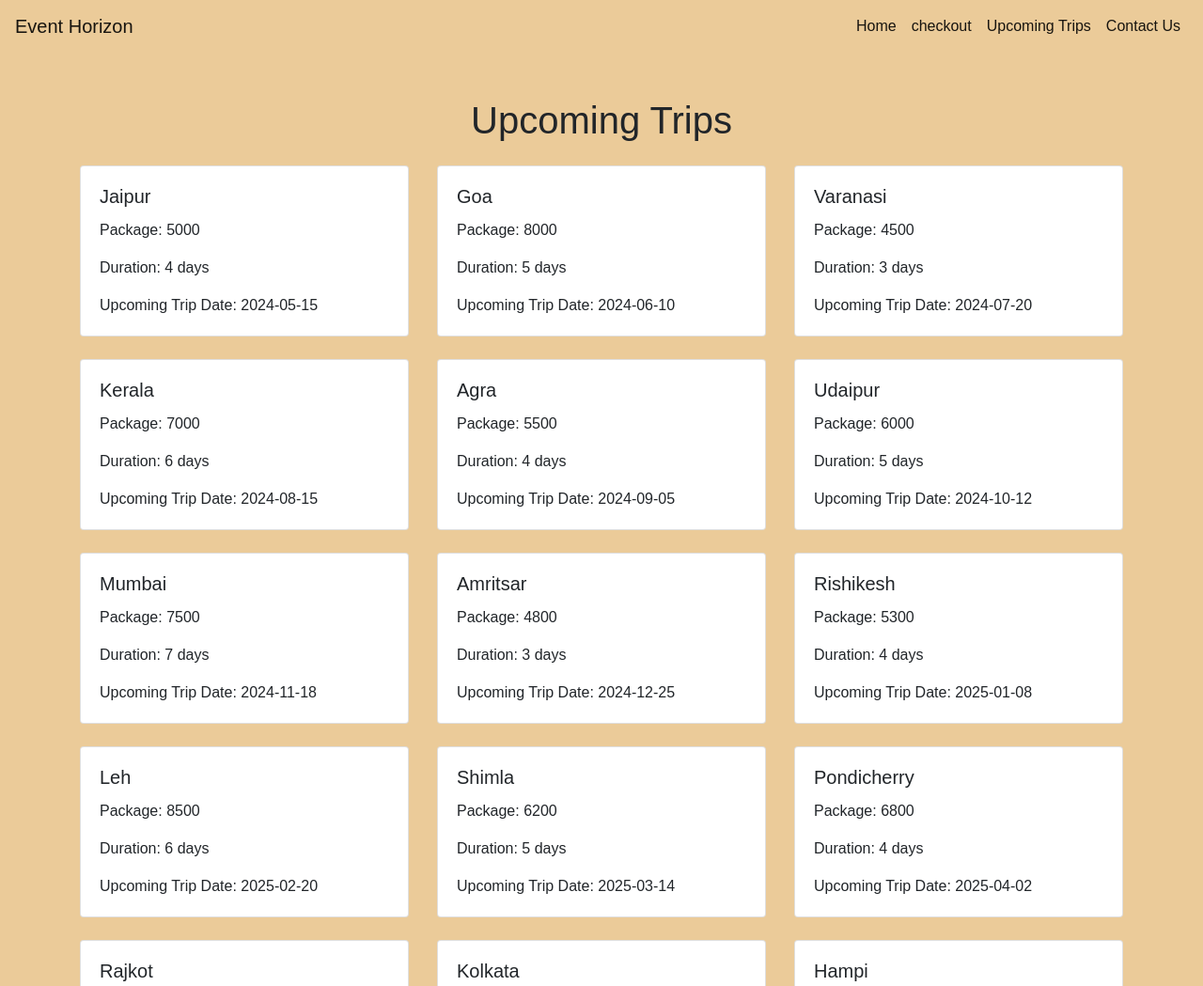
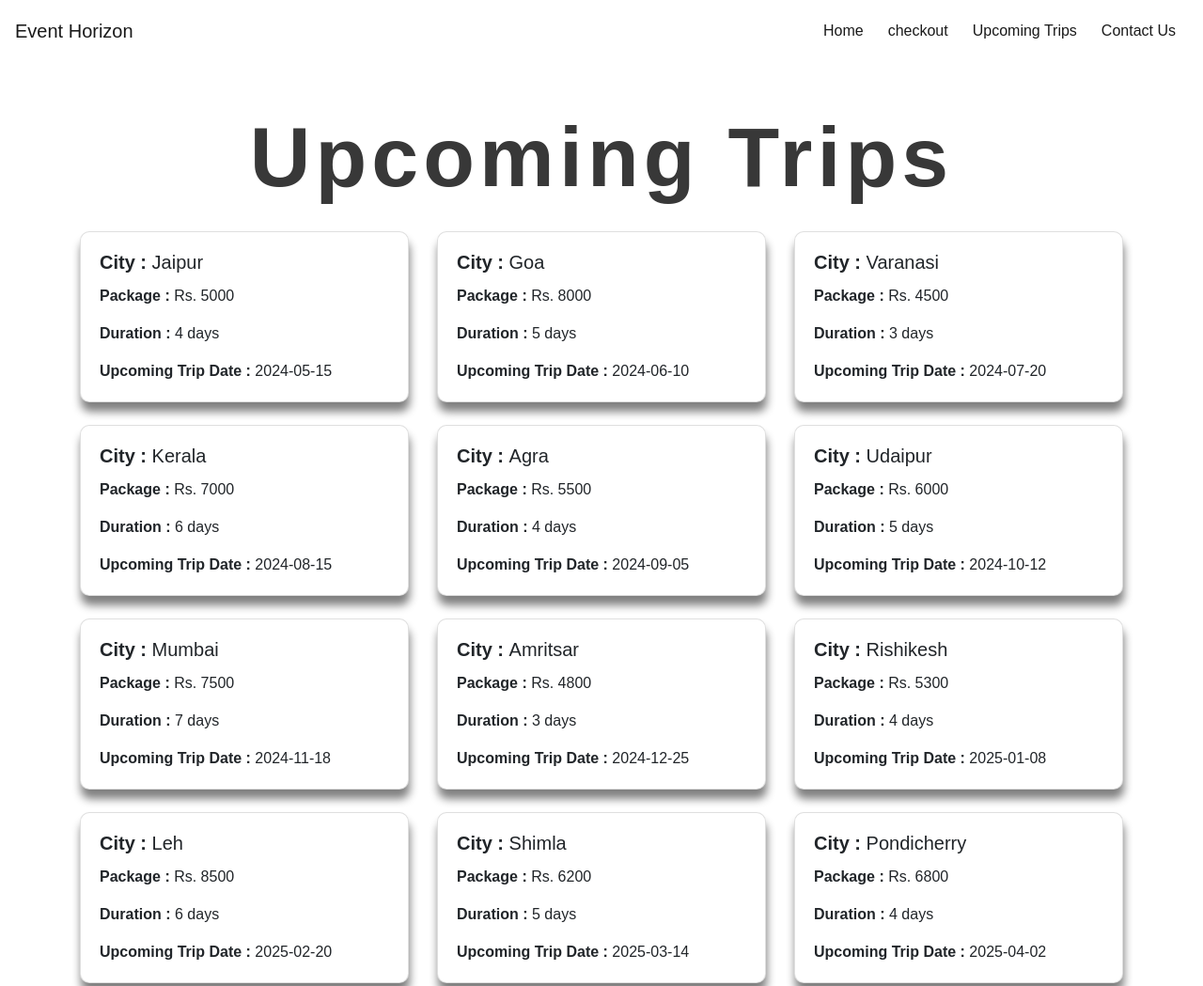
Before and after one commit to anmolmain/eventhorizon, a plain HTML site: page trips.html in a window 1280 px wide. Shown: the top 1049 px of the page at 94% size. Drawn offline with nearby package versions, Linux system fonts and the light colour scheme.

Commit message:
first commit

```diff
--- a/Checkout.js
+++ b/Checkout.js
@@ -8,7 +8,8 @@ document.getElementById('tourForm').addEventListener('submit', function (event)
     const date = document.getElementById('date').value;
     const time = document.getElementById('time').value;
     const boarding = document.getElementById('boarding').value;
-    const contact = document.getElementById('contact').value;
+    const contactm = document.getElementById('contactm').value;
+    const contacte = document.getElementById('contacte').value;
 
     // Construct receipt message
     const receiptMessage = `
@@ -19,7 +20,8 @@ document.getElementById('tourForm').addEventListener('submit', function (event)
         Date: ${date}
         Time: ${time}
         Boarding Location: ${boarding}
-        Contact Details: ${contact}
+        Mobile: ${contactm}
+        Email Id : ${contacte}
     `;
     const receiptWindow = window.open('', 'Receipt', 'width=600,height=400');
     receiptWindow.document.body.innerHTML = `<pre>${receiptMessage}</pre>`;
--- a/index.css
+++ b/index.css
@@ -113,3 +113,20 @@ body {
     background-size: contain;
     background-repeat: no-repeat;
 }
+.card{
+    /* border: 5px solid black; */
+    box-shadow: 1px 10px 10px  gray;
+    border-radius: 10px;
+}
+ul li{
+    /* justify-content: space-between; */
+    margin: 5px;
+}
+ul li:hover{
+    scale: 1.1;
+    transition: 0.1s;
+}
+a:hover{
+    scale: 1.1;
+    transition: 0.1s;
+}
--- a/trips.html
+++ b/trips.html
@@ -19,7 +19,7 @@
     <link rel="stylesheet" href="index.css">
 </head>
 
-<body style="background-color: rgb(235, 203, 153);">
+<body>
     <nav class=" navbar navbar-expand-lg navbar-light">
         <a class="navbar-brand" href="index.html">Event Horizon</a>
         <button class="navbar-toggler" type="button" data-toggle="collapse" data-target="#navbarNav"
@@ -44,8 +44,8 @@
         </div>
     </nav>
     <div class="traveltripDiv container mt-5 ">
-        <h1 class="text-center mb-4">Upcoming Trips</h1>
-        <div class="row" id="tripContainer" data-aos="fade-up">
+        <h1 class="text-center mb-4 bigHeading">Upcoming Trips</h1>
+        <div class="row" id="tripContainer">
             <!-- JavaScript to generate trip cards will be inserted here -->
         </div>
     </div>
--- a/trips_1.js
+++ b/trips_1.js
@@ -8,10 +8,10 @@ import trips from "./trips.js"
                     <div class="col-md-4 mb-4">
                         <div class="card">
                             <div class="card-body">
-                                <h5 class="card-title">${trip.cityName}</h5>
-                                <p class="card-text">Package: ${trip.package}</p>
-                                <p class="card-text">Duration: ${trip.duration}</p>
-                                <p class="card-text">Upcoming Trip Date: ${trip.upcomingTripDate}</p>
+                                <h5 class="card-title"><b>City : </b>${trip.cityName}</h5>
+                                <p class="card-text"><b>Package : </b>Rs. ${trip.package}</p>
+                                <p class="card-text"><b>Duration : </b>${trip.duration}</p>
+                                <p class="card-text"><b>Upcoming Trip Date : </b>${trip.upcomingTripDate}</p>
                             </div>
                         </div>
                     </div>
```
Also changed, not shown: checkout.html (+6 -2 lines). Lines whose indentation alone changed are shown as unchanged.
